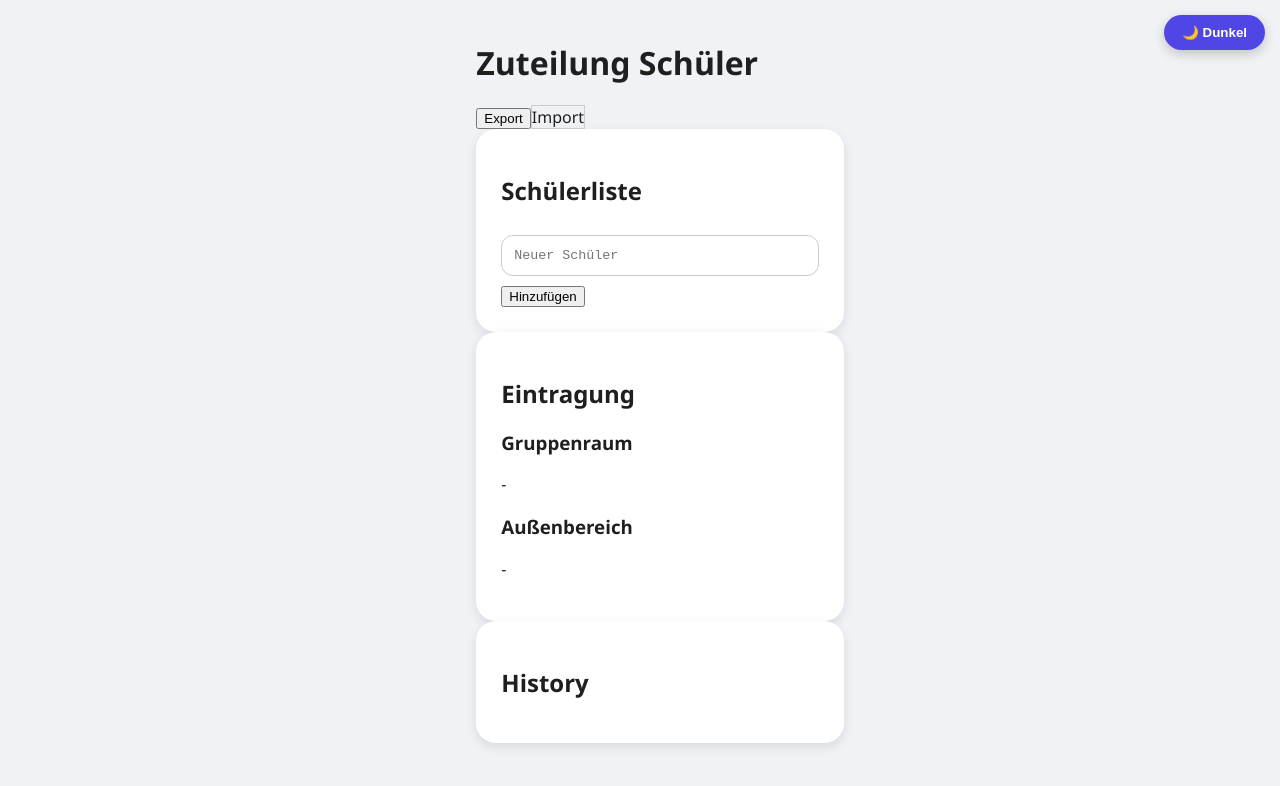
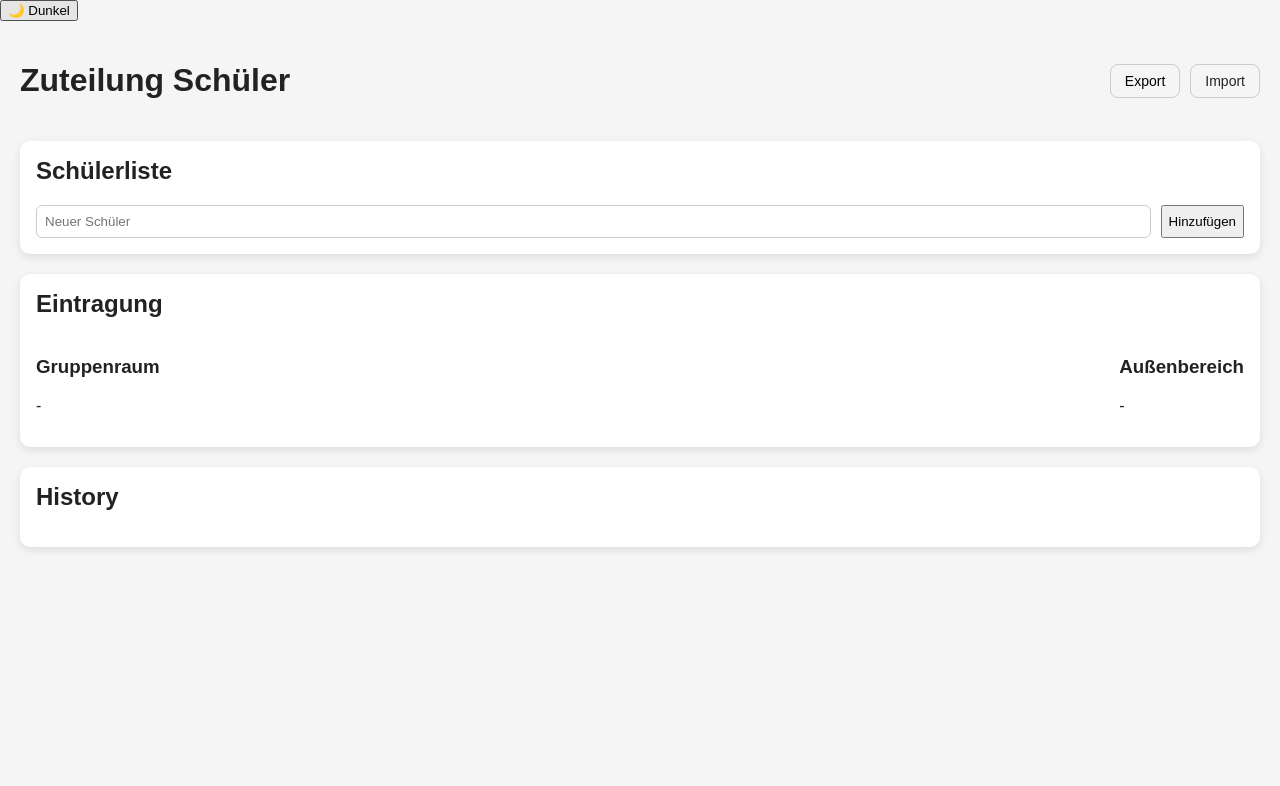
Before and after one commit to TheUltimateVxnom/ZuteilungSchueler, a React (Vite) app: page / in a window 1280 px wide. Shown: the top 786 px of the page. Built offline with nearby package versions, Linux system fonts and the light colour scheme.

Commit message:
Update index.css

```diff
--- a/src/index.css
+++ b/src/index.css
@@ -1,148 +1,95 @@
 :root {
-  --bg-light: #f0f2f5;
-  --bg-dark: #1f1f1f;
-  --card-light: #ffffff;
-  --card-dark: #2b2b2b;
-  --text-light: #1f1f1f;
-  --text-dark: #f0f0f0;
-  --primary: #4f46e5;
-  --primary-hover: #4338ca;
-  --danger: #dc2626;
-  --danger-hover: #b91c1c;
-  --success: #16a34a;
-  --success-hover: #15803d;
-  --input-light: #fff;
-  --input-dark: #3a3a3a;
-  --input-border-light: #ccc;
-  --input-border-dark: #555;
-}
-
-[data-theme="light"] {
-  --bg: var(--bg-light);
-  --card-bg: var(--card-light);
-  --text-color: var(--text-light);
-  --input-bg: var(--input-light);
-  --input-border: var(--input-border-light);
-}
-
-[data-theme="dark"] {
-  --bg: var(--bg-dark);
-  --card-bg: var(--card-dark);
-  --text-color: var(--text-dark);
-  --input-bg: var(--input-dark);
-  --input-border: var(--input-border-dark);
+  --bg-color: #f5f5f5;
+  --card-bg: #fff;
+  --text-color: #222;
+  --input-border: #ccc;
 }
 
 body {
   margin: 0;
-  font-family: 'Segoe UI', sans-serif;
-  background-color: var(--bg);
+  font-family: Arial, sans-serif;
+  background: var(--bg-color);
   color: var(--text-color);
-  display: flex;
-  justify-content: center;
 }
 
-/* Dark/Light Button */
-.theme-toggle-container {
-  position: fixed;
-  top: 15px;
-  right: 15px;
-  z-index: 1000;
-}
-.theme-toggle-btn {
-  background-color: var(--primary);
-  color: white;
-  border: none;
-  padding: 10px 18px;
-  border-radius: 20px;
-  font-weight: bold;
-  cursor: pointer;
-  box-shadow: 0 4px 12px rgba(0,0,0,0.2);
-  transition: background-color 0.3s, transform 0.2s;
-}
-.theme-toggle-btn:hover {
-  background-color: var(--primary-hover);
-  transform: scale(1.05);
+.app-container {
+  padding: 20px;
 }
 
-/* App Container */
-.app-container {
-  max-width: 1200px;
-  width: 100%;
-  padding: 20px;
+header {
+  display: flex;
+  justify-content: space-between;
+  align-items: center;
 }
-.app-inner {
+
+.card-buttons {
   display: flex;
-  flex-direction: column;
+  gap: 10px;
+}
+
+.card-buttons button,
+.card-buttons label.btn-outline {
+  font-weight: normal;
+  font-size: 14px;
+  padding: 8px 14px;
+  border: 1px solid var(--input-border);
+  border-radius: 8px;
+  background: none;
+  cursor: pointer;
+}
+
+.card-buttons button:hover,
+.card-buttons label.btn-outline:hover {
+  background: rgba(0, 0, 0, 0.05);
+}
+
+.app-main {
+  margin-top: 20px;
+}
+
+.app-main section {
+  margin-bottom: 20px; /* Abstand zwischen den großen Feldern */
+}
+
+.card {
+  background: var(--card-bg);
+  padding: 16px;
+  border-radius: 10px;
+  box-shadow: 0 3px 8px rgba(0,0,0,0.1);
+}
+
+.card h2 {
+  margin-top: 0;
+}
+
+.add-student {
+  display: flex;
+  gap: 10px;
+  margin-top: 10px;
+}
+
+.add-student input {
+  flex: 1;
+  padding: 8px;
+  border: 1px solid var(--input-border);
+  border-radius: 6px;
+}
+
+ul {
+  list-style: none;
+  padding: 0;
+  margin: 0;
+}
+
+ul li {
+  margin: 6px 0;
+  display: flex;
+  align-items: center;
+  justify-content: space-between;
+}
+
+.assignments {
+  display: flex;
+  justify-content: space-between;
   gap: 20px;
 }
-
-/* App Cards */
-.card {
-  background-color: var(--card-bg);
-  padding: 25px;
-  border-radius: 20px;
-  box-shadow: 0 4px 12px rgba(0,0,0,0.1);
-  transition: 0.3s;
-}
-.card:hover { box-shadow: 0 6px 20px rgba(0,0,0,0.15); }
-
-/* Inputs & Textareas */
-.card-input, input, textarea {
-  width: 100%;
-  box-sizing: border-box;
-  border-radius: 12px;
-  border: 1px solid var(--input-border);
-  padding: 12px;
-  font-family: monospace;
-  background-color: var(--input-bg);
-  color: var(--text-color);
-  margin-top: 8px;
-  margin-bottom: 8px;
-}
-
-/* Grid Layout */
-.grid-section {
-  display: grid;
-  grid-template-columns: 1fr;
-  gap: 20px;
-}
-@media(min-width:768px){
-  .grid-section { grid-template-columns: repeat(3, 1fr); gap: 20px; }
-}
-
-/* Buttons Modern */
-.btn {
-  border: none;
-  padding: 10px 18px;
-  border-radius: 12px;
-  cursor: pointer;
-  transition: 0.2s all;
-  box-shadow: 0 3px 8px rgba(0,0,0,0.15);
-  font-weight: bold;
-}
-.btn:hover { transform: translateY(-2px); box-shadow:0 6px 12px rgba(0,0,0,0.2); }
-
-/* Button Types */
-.btn-primary { background-color: var(--primary); color:white; }
-.btn-primary:hover { background-color: var(--primary-hover); }
-
-.btn-danger { background-color: var(--danger); color:white; }
-.btn-danger:hover { background-color: var(--danger-hover); }
-
-.btn-outline {
-  background:none;
-  border:1px solid var(--input-border);
-  color: var(--text-color);
-}
-.btn-outline:hover { background-color: rgba(0,0,0,0.05); }
-
-/* Import Button */
-.btn-import { font-weight: normal; padding: 10px 16px; display: inline-flex; align-items: center; }
-
-/* History Table */
-.history-table { width:100%; border-collapse:collapse; margin-top:15px; }
-.history-table th, .history-table td { border:1px solid var(--input-border); padding:8px 12px; border-radius:10px; text-align:center; }
-
-/* Footer */
-.footer { text-align:center; margin-top:30px; font-size:14px; color:var(--text-color); }
```
